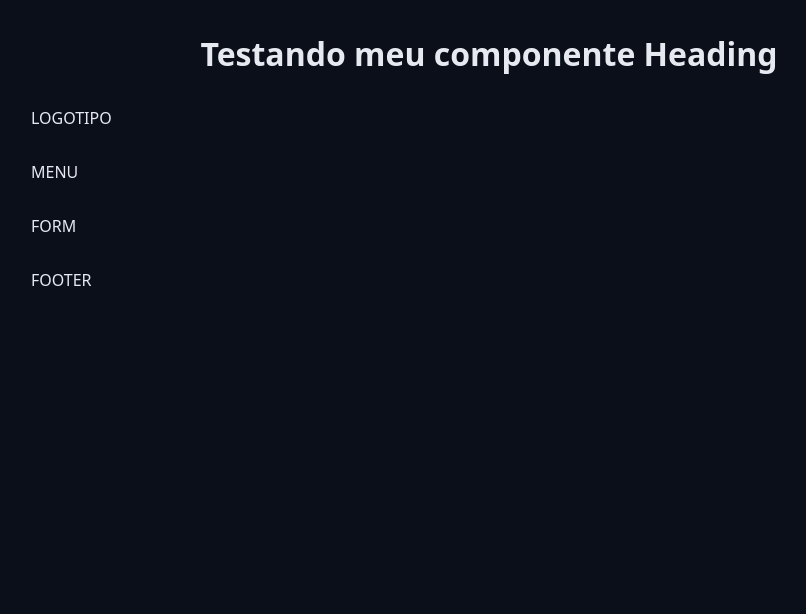
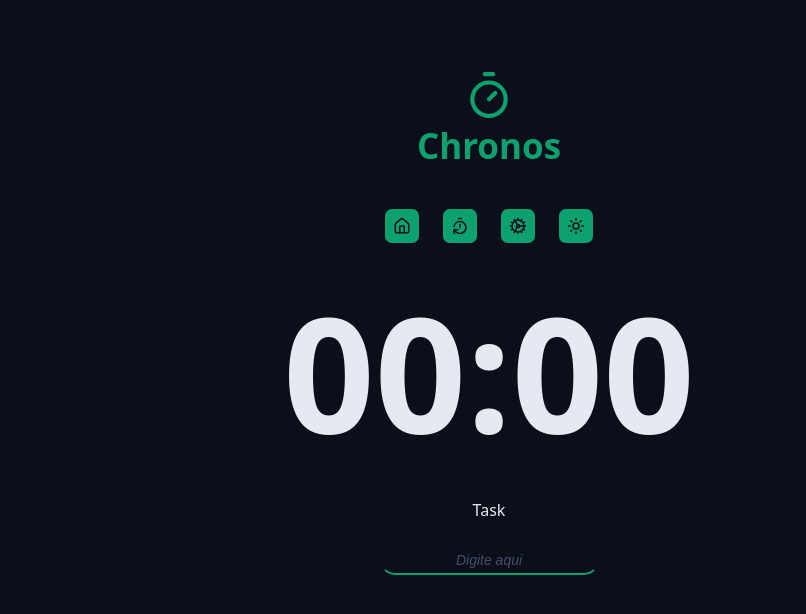
Before and after one commit to Dev-Isaque/chronos-pomodoro, a React (Vite) app: page / in a window 1280 px wide. Shown: the top 614 px of the page, without its empty margins (151-957 px from the left). Built offline with nearby package versions, Linux system fonts and the light colour scheme.

Commit message:
Input: adicionando estilos de CSS para input ativo, em foco e desativado

```diff
--- a/src/App.tsx
+++ b/src/App.tsx
@@ -1,26 +1,35 @@
+import { Container } from './components/Container';
+import { Logo } from './components/Logo';
+
 import './styles/theme.css';
 import './styles/global.css';
-import { Heading } from './components/Heading';
-import { Container } from './components/Container';
+import { Menu } from './components/Menu';
+import { CountDown } from './components/CountDown';
+import { DefaultInput } from './components/DefaultInput';
 
 export function App() {
   return (
     <>
       <Container>
-        <Heading> Testando meu componente Heading </Heading>
-        <section>LOGOTIPO</section>
+        <Logo />
       </Container>
 
       <Container>
-        <section>MENU</section>
+        <Menu />
       </Container>
 
       <Container>
-        <section>FORM</section>
+        <CountDown />
       </Container>
 
       <Container>
-        <section>FOOTER</section>
+        <form className='form' action=''>
+          <div className='formRow'>
+            <DefaultInput labelText='Task' id='task' type='text' placeholder='Digite aqui' />
+          </div>
+
+
+        </form>
       </Container>
     </>
   );
--- /dev/null
+++ b/src/components/CountDown/index.tsx
@@ -0,0 +1,5 @@
+import styles from './styles.module.css';
+
+export function CountDown() {
+  return <div className={styles.countDown}>00:00</div>;
+}
--- /dev/null
+++ b/src/components/CountDown/styles.module.css
@@ -0,0 +1,6 @@
+.countDown {
+    font-size: clamp(8rem, 25vw, 16rem);
+    text-align: center;
+    font-weight: bold;
+    line-height: 1.2;
+}
--- /dev/null
+++ b/src/components/DefaultInput/index.tsx
@@ -0,0 +1,21 @@
+import styles from './styles.module.css';
+
+type DefaultInputProps = {
+  id: string;
+  labelText?: string;
+} & React.ComponentProps<'input'>;
+
+export function DefaultInput({
+  id,
+  type,
+  labelText,
+  ...rest
+}: DefaultInputProps) {
+  return (
+    <>
+      {labelText && <label htmlFor={id}>{labelText}</label>}
+
+      <input className={styles.input} id={id} type={type} {...rest} {...rest} />
+    </>
+  );
+}
--- /dev/null
+++ b/src/components/DefaultInput/styles.module.css
@@ -0,0 +1,24 @@
+.input {
+    background-color: transparent;
+    border: none;
+    text-align: center;
+    font-size: 1.6rem;
+    padding: 0.4rem;
+    border-radius: 4rem;
+    outline: none;
+    color: var(--text-default);
+
+    border: 0.2rem solid transparent;
+    border-bottom: 0.2rem solid var(--primary);
+    transition: all 0.1s ease-in-out;
+}
+
+.input:focus {
+    border: 0.2rem solid var(--primary);
+}
+
+.input::placeholder {
+    color: var(--gray-500);
+    font-size: 1.4rem;
+    font-style: italic;
+}
--- a/src/components/Heading/index.tsx
+++ b/src/components/Heading/index.tsx
@@ -2,9 +2,8 @@ import styles from './styles.module.css';
 
 type HeadingProps = {
   children: React.ReactNode;
-}
+};
 
 export function Heading({ children }: HeadingProps) {
-
-  return <h1 className={styles.Heading}>{children}</h1>;
+  return <h1 className={styles.heading}>{children}</h1>;
 }
--- a/src/components/Heading/styles.module.css
+++ b/src/components/Heading/styles.module.css
@@ -1,4 +1,4 @@
-.Heading {
+.heading {
     margin: 3.2rem 0;
     display: flex;
     align-items: center;
--- /dev/null
+++ b/src/components/Logo/index.tsx
@@ -0,0 +1,12 @@
+import { TimerIcon } from 'lucide-react';
+import styles from './styles.module.css';
+
+
+export function Logo() {
+  return <div className={styles.logo}>
+    <a className={styles['logo-link']} href="#">
+      <TimerIcon />
+      <span>Chronos</span>
+    </a>
+  </div>;
+}
--- /dev/null
+++ b/src/components/Logo/styles.module.css
@@ -0,0 +1,30 @@
+.logo {
+    margin: 3.2rem 0;
+    display: flex;
+    align-items: center;
+    justify-content: center;
+    gap: 2.4rem;
+    padding-top: 3.8rem;
+}
+
+.logo-link {
+    display: flex;
+    flex-direction: column;
+    align-items: center;
+    justify-content: center;
+    font-weight: bold;
+    gap: 0.2rem;
+    font-size: 3.5rem;
+    text-decoration: none;
+    color: var(--primary);
+    transition: all 0.2s ease-in-out;
+}
+
+.logo-link:hover {
+    filter: brightness(60%);
+}
+
+.logo-link svg {
+    width: 5.0rem;
+    height: 5.0rem;
+}
--- /dev/null
+++ b/src/components/Menu/index.tsx
@@ -0,0 +1,20 @@
+import { CogIcon, HouseIcon, SunIcon, TimerResetIcon } from 'lucide-react';
+import styles from './styles.module.css';
+
+
+export function Menu() {
+  return <div className={styles.menu}>
+    <a className={styles['menu-link']} href="#">
+      <HouseIcon />
+    </a>
+    <a className={styles['menu-link']} href="#">
+      <TimerResetIcon />
+    </a>
+    <a className={styles['menu-link']} href="#">
+      <CogIcon />
+    </a>
+    <a className={styles['menu-link']} href="#">
+      <SunIcon />
+    </a>
+  </div>;
+}
--- /dev/null
+++ b/src/components/Menu/styles.module.css
@@ -0,0 +1,31 @@
+.menu {
+    margin: 3.2rem 0;
+    display: flex;
+    align-items: center;
+    justify-content: center;
+    gap: 2.4rem;
+    padding-top: 0.8rem;
+}
+
+.menu-link {
+    background-color: var(--primary);
+    color: var(--gray-900);
+    width: 3.4rem;
+    height: 3.4rem;
+    display: flex;
+    align-items: center;
+    justify-content: center;
+    text-decoration: none;
+    border-radius: 20%;
+    transition: background-color 0.2s ease, transform 0.2s ease;
+}
+
+.menu-link:hover {
+    background-color: var(--primary-dark);
+    transform: scale(1.08);
+}
+
+.menu-link svg {
+    width: 1.8rem;
+    height: 1.8rem;
+}
--- a/src/styles/global.css
+++ b/src/styles/global.css
@@ -15,3 +15,19 @@ body {
     background: var(--gray-900);
     color: var(--text-default);
 }
+
+.form {
+    display: flex;
+    align-items: center;
+    justify-content: center;
+    flex-direction: column;
+    gap: 2.4rem;
+}
+
+.formRow {
+    display: flex;
+    align-items: center;
+    justify-content: center;
+    flex-direction: column;
+    gap: 2.4rem;
+}
```
